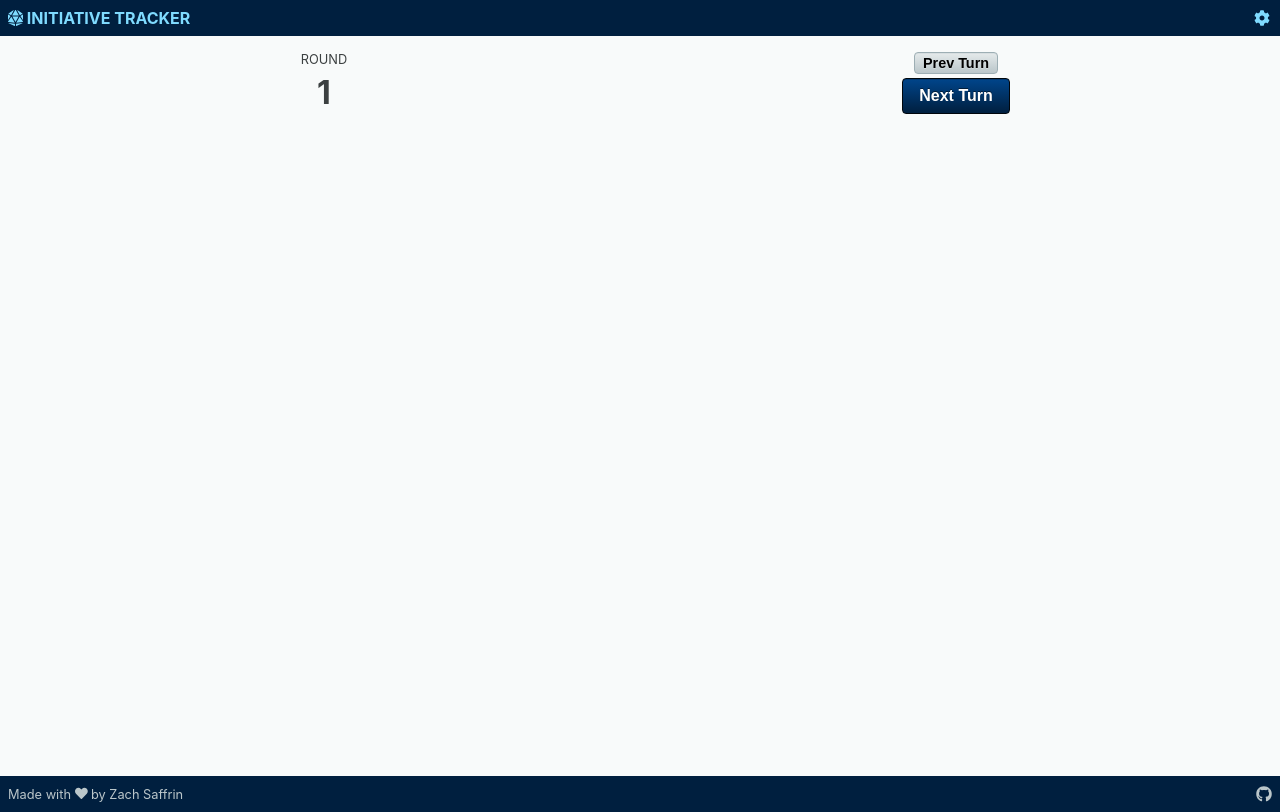
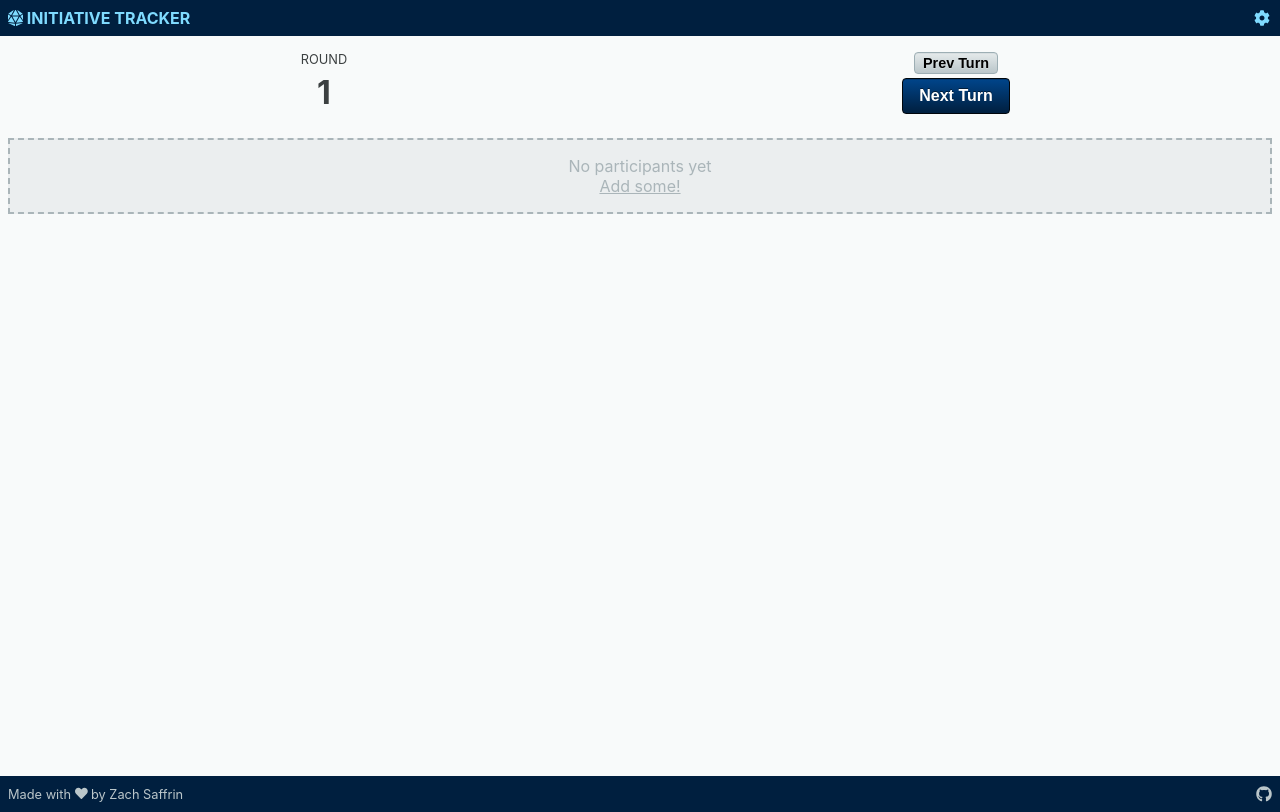
Before and after one commit to zsaffrin/initiative-tracker, a React (Create React App) app: page / in a window 1280 px wide. Built offline with nearby package versions, Linux system fonts and the light colour scheme.

Commit message:
Show Placeholder for empty lists

```diff
--- a/src/components/Pages/ManageParticipants/ParticipantList.js
+++ b/src/components/Pages/ManageParticipants/ParticipantList.js
@@ -2,6 +2,7 @@ import React from 'react';
 import { arrayOf, shape } from 'prop-types';
 import styled from 'styled-components';
 
+import { Placeholder } from '../../ui';
 import ParticipantListItem from './ParticipantListItem';
 
 const StyledList = styled.ul(({ theme }) => {
@@ -35,15 +36,21 @@ const CenteredDiv = styled.div`
 
 const ParticipantList = ({ items }) => (
   <StyledList>
-    {items.length > 0 && (
+    {items.length > 0 ? (
+      <>
         <ListHeader>
           <div> </div>
           <CenteredDiv>Roll</CenteredDiv>
           <div>Name</div>
           <div> </div>
         </ListHeader>
+        {items.map((item) => <ParticipantListItem participant={item} key={item.id} />)}
+      </>
+    ) : (
+      <Placeholder>
+    No participants added
+      </Placeholder>
     )}
-    {items.map((item) => <ParticipantListItem participant={item} key={item.id} />)}
   </StyledList>
 );
 ParticipantList.propTypes = {
--- a/src/components/Pages/Tracker/ParticipantList.js
+++ b/src/components/Pages/Tracker/ParticipantList.js
@@ -2,6 +2,8 @@ import React from 'react';
 import { arrayOf, shape } from 'prop-types';
 import styled from 'styled-components';
 
+import { usePageContext } from '../../../hooks';
+import { Placeholder } from '../../ui';
 import ParticipantListItem from './ParticipantListItem';
 
 const StyledList = styled.ul(({ theme }) => {
@@ -14,12 +16,30 @@ const StyledList = styled.ul(({ theme }) => {
     margin: 0;
   `;
 });
+const PseudoLink = styled.span`
+  text-decoration: underline;
+`;
 
-const ParticipantList = ({ items }) => (
-  <StyledList>
-    {items.map((item) => <ParticipantListItem item={item} key={item.id} />)}
-  </StyledList>
-);
+const ParticipantList = ({ items }) => {
+  const { changePage } = usePageContext();
+
+  return (
+    <StyledList>
+      {items.length > 0
+        ? items.map((item) => <ParticipantListItem item={item} key={item.id} />)
+        : (
+          <Placeholder>
+            <div>No participants yet</div>
+            <div>
+              <PseudoLink onClick={() => changePage('manageParticipants')}>
+                Add some!
+              </PseudoLink>
+            </div>
+          </Placeholder>
+        )}
+    </StyledList>
+  );
+};
 
 ParticipantList.propTypes = {
   items: arrayOf(shape({})),
```
Lines whose indentation alone changed are shown as unchanged.
